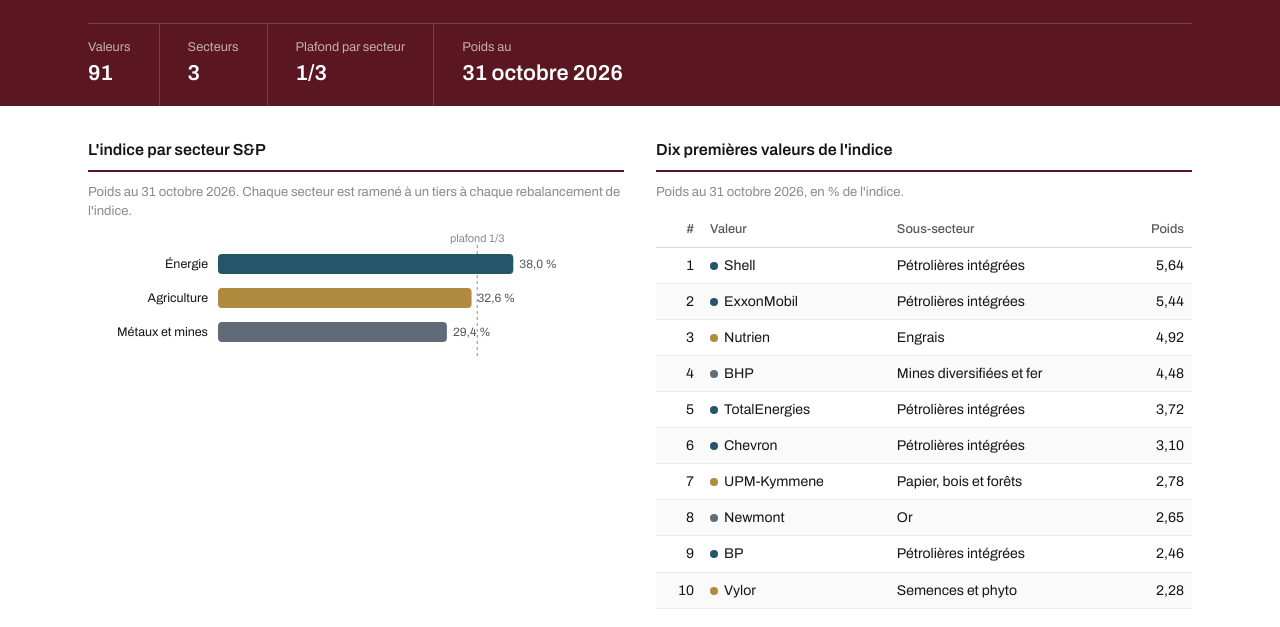
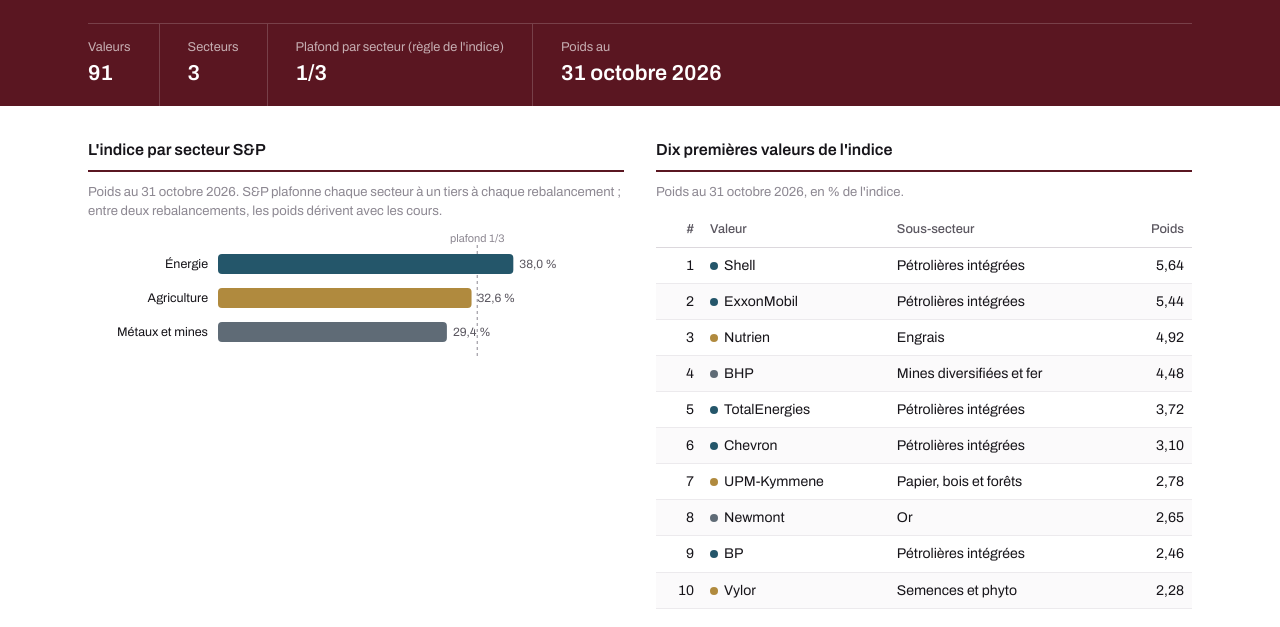
Before and after one commit to Maelbtt/projet-gnr, a plain HTML site: page docs/indice.html in a window 1280 px wide. Shown: the part 173-800 px from the top of the page. Drawn offline with Linux system fonts and the light colour scheme.

Commit message:
Indice : préciser que le plafond d'un tiers est une règle de S&P
Co-Authored-By: Claude Opus 5.5 <noreply@anthropic.com>
Claude-Session: https://claude.ai/code/session_01CsGoHnbSeZZXGpv8rqj1bK

```diff
--- a/docs/indice.html
+++ b/docs/indice.html
@@ -14,7 +14,7 @@
 <div class="chiffres">
  <div><small>Valeurs</small><strong id="nb">—</strong></div>
  <div><small>Secteurs</small><strong>3</strong></div>
- <div><small>Plafond par secteur</small><strong>1/3</strong></div>
+ <div><small>Plafond par secteur (règle de l'indice)</small><strong>1/3</strong></div>
  <div><small>Poids au</small><strong data-date>—</strong></div>
 </div>
 </div></header>
@@ -22,7 +22,7 @@
 <div class="grid2">
  <section class="card">
   <h2>L'indice par secteur S&amp;P</h2>
-  <p class="note">Poids au <span data-date></span>. Chaque secteur est ramené à un tiers à chaque rebalancement de l'indice.</p>
+  <p class="note">Poids au <span data-date></span>. S&amp;P plafonne chaque secteur à un tiers à chaque rebalancement ; entre deux rebalancements, les poids dérivent avec les cours.</p>
   <div id="g-secteurs"></div>
  </section>
   <section class="card">
```
